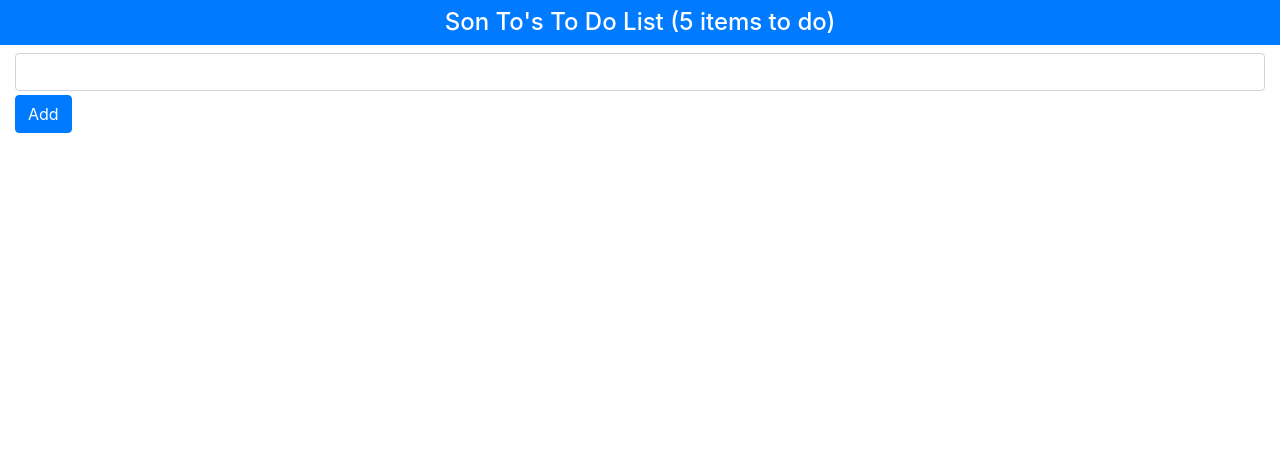
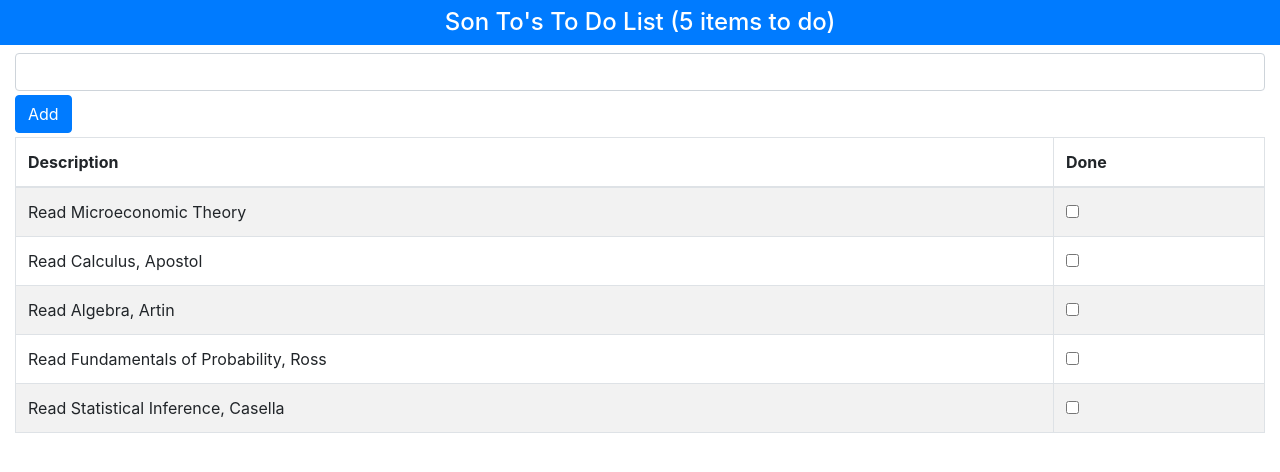
Before and after one commit to SonTrungTo/Full_Stack, a React (Create React App) app in the folder ProReact16/ch1/tod/: page / in a window 1280 px wide. Shown: the top 472 px of the page. Built offline with nearby package versions, Linux system fonts and the light colour scheme.

Commit message:
Displayed toDoList!

```diff
--- a/ProReact16/ch1/tod/src/App.js
+++ b/ProReact16/ch1/tod/src/App.js
@@ -10,7 +10,7 @@ export default class App extends Component {
         {action: "Read Microeconomic Theory", done: false},
         {action: "Read Calculus, Apostol", done: false},
         {action: "Read Algebra, Artin", done: false},
-        {action: "Read Fundamnetals of Probability, Ross", done: false},
+        {action: "Read Fundamentals of Probability, Ross", done: false},
         {action: "Read Statistical Inference, Casella", done: false}
       ],
       nextItemText: ""
@@ -30,6 +30,23 @@ export default class App extends Component {
     }
   };
 
+  toggleToDo = (todo) => {
+    this.setState({
+      todoItems: this.state.todoItems.map(item => item.action === todo.action ?
+        {...item, done: !item.done} : item)
+    });
+  };
+
+  toDoTableRows = () => this.state.todoItems.map(item =>
+      <tr key={item.action}>
+        <td>{item.action}</td>
+        <td>
+          <input type="checkbox" checked={item.done}
+          onChange={() => this.toggleToDo(item)} />
+        </td>
+      </tr>
+    );
+
   render = () =>
       <div>
         <h4 className="bg-primary text-center p-2 text-white">
@@ -46,6 +63,17 @@ export default class App extends Component {
               Add
             </button>
           </div>
+          <table className="table table-striped table-bordered">
+            <thead>
+              <tr>
+                <th>Description</th>
+                <th>Done</th>
+              </tr>
+            </thead>
+            <tbody>
+              {this.toDoTableRows()}
+            </tbody>
+          </table>
         </div>
       </div>
 }
```
